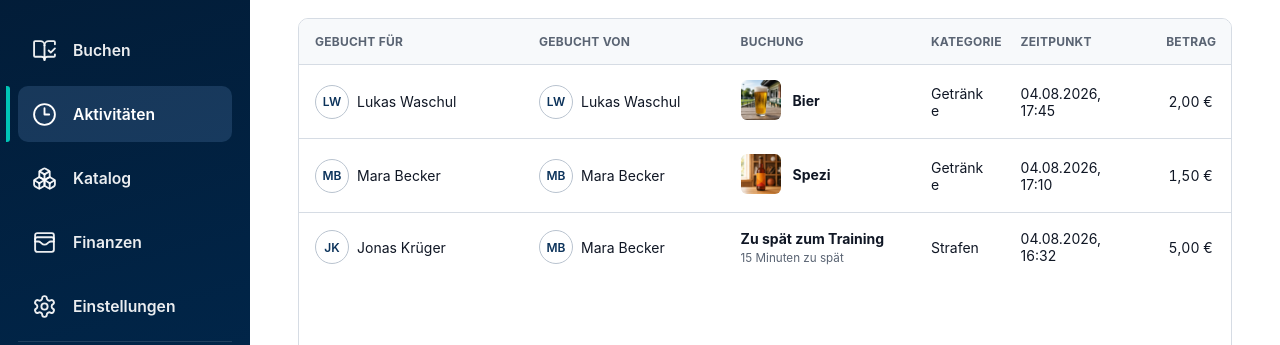
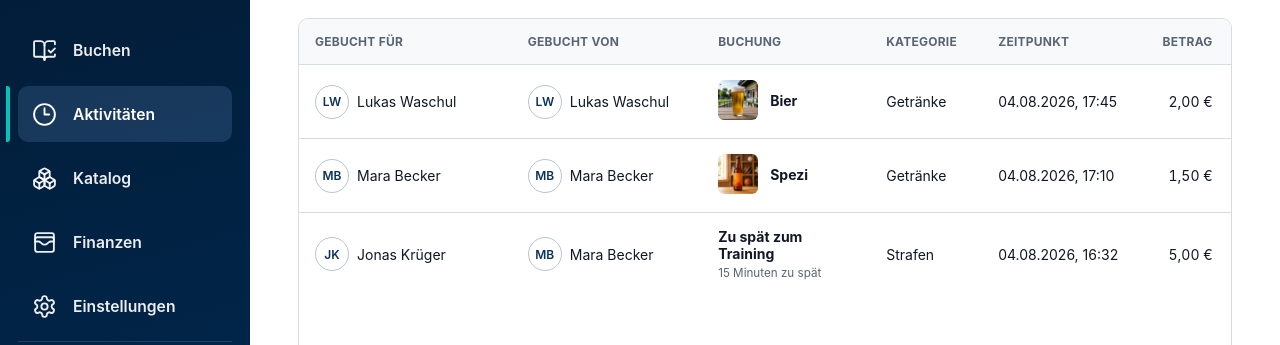
Before and after one commit to DasLukas/TeamTaler, a React (Vite) app in the folder web/: page /activities in a window 1280 px wide. Shown: the part 250-595 px from the top of the page. Built offline with nearby package versions, Linux system fonts and the light colour scheme; no server answers.

Commit message:
Improve activities table layout and semantic markup

```diff
--- a/web/src/features/activities/ActivitiesPage.module.css
+++ b/web/src/features/activities/ActivitiesPage.module.css
@@ -65,16 +65,19 @@
   z-index: 1;
   top: 0;
 }
-.activityTable th:nth-child(1) { width: 20%; }
-.activityTable th:nth-child(2) { width: 18%; }
-.activityTable th:nth-child(3) { width: 17%; }
-.activityTable th:nth-child(4) { width: 8%; }
-.activityTable th:nth-child(5) { width: 13%; }
-.activityTable th:nth-child(6) { width: 7%; }
+.activityTable th:nth-child(1) { width: 19%; }
+.activityTable th:nth-child(2) { width: 17%; }
+.activityTable th:nth-child(3) { width: 15%; }
+.activityTable th:nth-child(4) { width: 10%; }
+.activityTable th:nth-child(5) { width: 14%; }
+.activityTable th:nth-child(6) { width: 8%; }
 .activityTable th:nth-child(7) { width: 7%; }
 .activityTable th:nth-child(8) { width: 10%; }
 .activityTable td small { display: block; margin-top: 4px; color: var(--color-muted); }
 .activityTable td:last-child button { white-space: nowrap; }
+.categoryCell { overflow: hidden; text-overflow: ellipsis; white-space: nowrap !important; }
+.timeCell,
+.amountCell { overflow-wrap: normal !important; white-space: nowrap !important; }
 .reversalForm { display: grid; gap: var(--space-5); padding: var(--space-4) var(--space-6) var(--space-6); }
 .reversalForm p { margin: 0; color: var(--color-muted); line-height: 1.55; }
 .actions { display: flex; justify-content: flex-end; gap: var(--space-3); }
@@ -82,9 +85,11 @@
 .reversalForm .windowNotice { padding: var(--space-3); border-radius: var(--radius-md); color: var(--color-teal-700); background: var(--color-surface-teal); font-size: var(--font-size-sm); }
 
 @media (min-width: 1800px) {
-  .activityTable th:nth-child(1) { width: 19%; }
-  .activityTable th:nth-child(5) { width: 12%; }
+  .activityTable th:nth-child(1) { width: 18%; }
+  .activityTable th:nth-child(3) { width: 16%; }
+  .activityTable th:nth-child(5) { width: 13%; }
   .activityTable th:nth-child(7) { width: 9%; }
+  .activityTable th:nth-child(8) { width: 9%; }
 
   .membershipState {
     width: auto;
@@ -118,5 +123,14 @@
     padding-inline: var(--space-5);
   }
 
-  .activityList { margin-inline: 0; border: 1px solid var(--color-border); border-radius: var(--radius-md); }
+  .activityList {
+    margin-inline: 0;
+    border: 1px solid var(--color-border);
+    border-radius: var(--radius-md);
+  }
+
+  .activityTable { min-width: 1040px; }
+
+  .activityList .activityTable th,
+  .activityList .activityTable td { padding-inline: var(--space-3); }
 }
--- a/web/src/features/activities/ActivitiesPage.tsx
+++ b/web/src/features/activities/ActivitiesPage.tsx
@@ -18,6 +18,8 @@ import { Modal } from '@/components/ui/Modal';
 import { StatePanel } from '@/components/ui/StatePanel';
 import tableStyles from '@/features/shared/Table.module.css';
 import styles from './ActivitiesPage.module.css';
+
+const activityDateTimeFormatter = new Intl.DateTimeFormat('de-DE', { dateStyle: 'medium', timeStyle: 'short' });
 
 interface MembershipIdentityProps {
   avatarUrl?: string;
@@ -153,9 +155,9 @@ export function ActivitiesPage() {
                       <span><strong>{booking.productName}</strong>{booking.quantity > 1 ? ` × ${booking.quantity}` : ''}{booking.reason ? <small>{booking.reason}</small> : null}</span>
                     </span>
                   </td>
-                  <td data-label={columnLabels.category}>{booking.categoryName}</td>
-                  <td data-label={columnLabels.time}>{new Intl.DateTimeFormat('de-DE', { dateStyle: 'medium', timeStyle: 'short' }).format(new Date(booking.bookedAt))}</td>
-                  <td className={tableStyles.number} data-label={columnLabels.amount}>{formatMoney(booking.total)}</td>
+                  <td className={styles.categoryCell} data-label={columnLabels.category} title={booking.categoryName}>{booking.categoryName}</td>
+                  <td className={styles.timeCell} data-label={columnLabels.time}><time dateTime={booking.bookedAt}>{activityDateTimeFormatter.format(new Date(booking.bookedAt))}</time></td>
+                  <td className={`${tableStyles.number} ${styles.amountCell}`} data-label={columnLabels.amount}>{formatMoney(booking.total)}</td>
                   <td data-label={columnLabels.status}><BookingState status={booking.status} /></td>
                   <td data-label={columnLabels.action}>{booking.status === 'POSTED' && booking.canVoid ? <Button leadingIcon={<RotateCcw size={16} />} onClick={() => setReversal(booking)} size="small" variant="ghost">{t('activities.reverse')}</Button> : null}</td>
                 </tr>;
```
Also changed, not shown: 1 other file (tests, documents, lock files or other folders).
